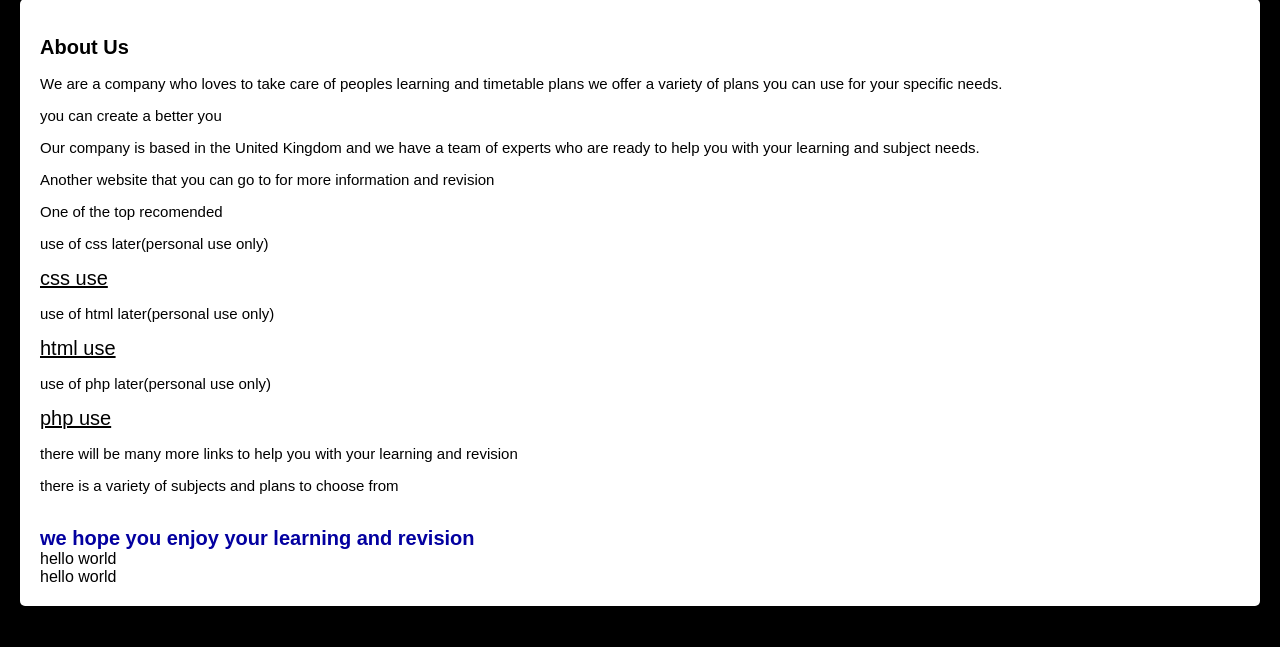
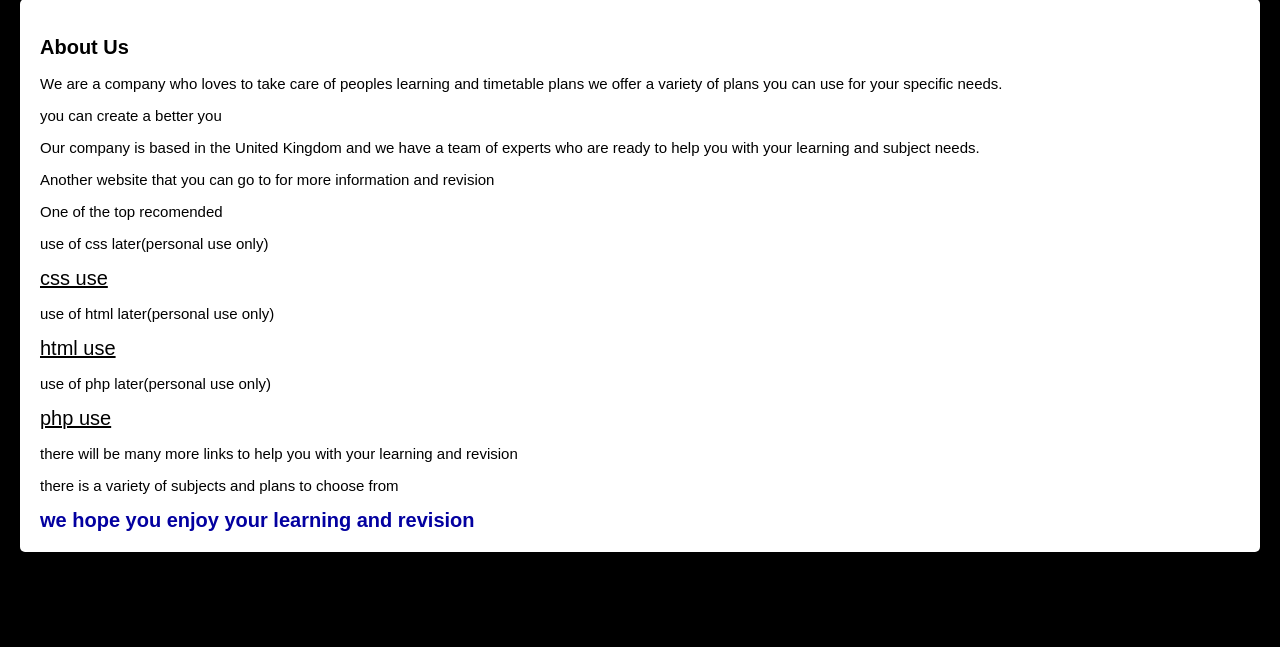
Before and after one commit to Racso132/GibJohn, a PHP site: page /about.php in a window 1280 px wide. Shown: the part 153-800 px from the top of the page. Run offline with PHP 8.4, Linux system fonts and the light colour scheme.

Commit message:
Refactor about.php to improve HTML structure by removing unnecessary tags

```diff
--- a/about.php
+++ b/about.php
@@ -25,9 +25,8 @@ session_start()
         <p>use of php later(personal use only)</p>    <a href="https://www.w3schools.com/php/php_intro.asp">php use</a>
         <p> there will be many more links to help you with your learning and revision</p>
         <p> there is a variety of subjects and plans to choose from</p>
-        <br> <b> we hope you enjoy your learning and revision</b> </br>
-        <c> hello world</c> </br>
-        <d> hello world</d> </br>
+        <b> we hope you enjoy your learning and revision</b>
+
     </section>
     <?php include './parts/footer.php'; ?>
 
```
